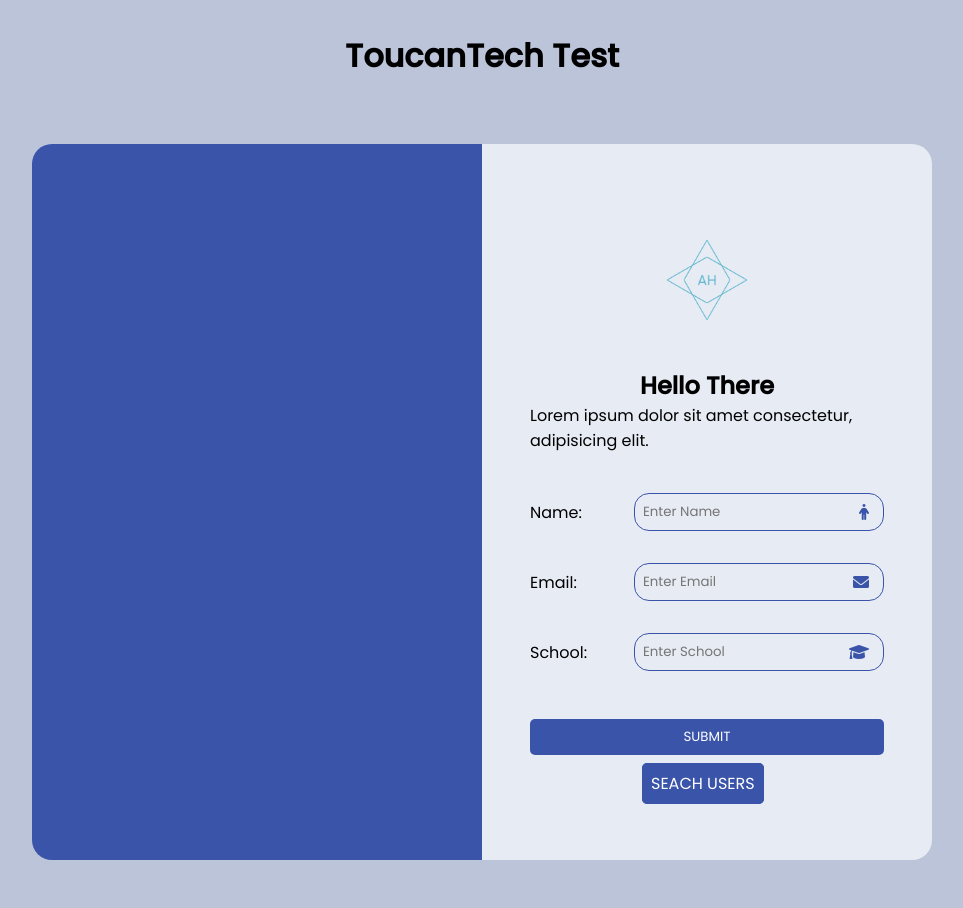
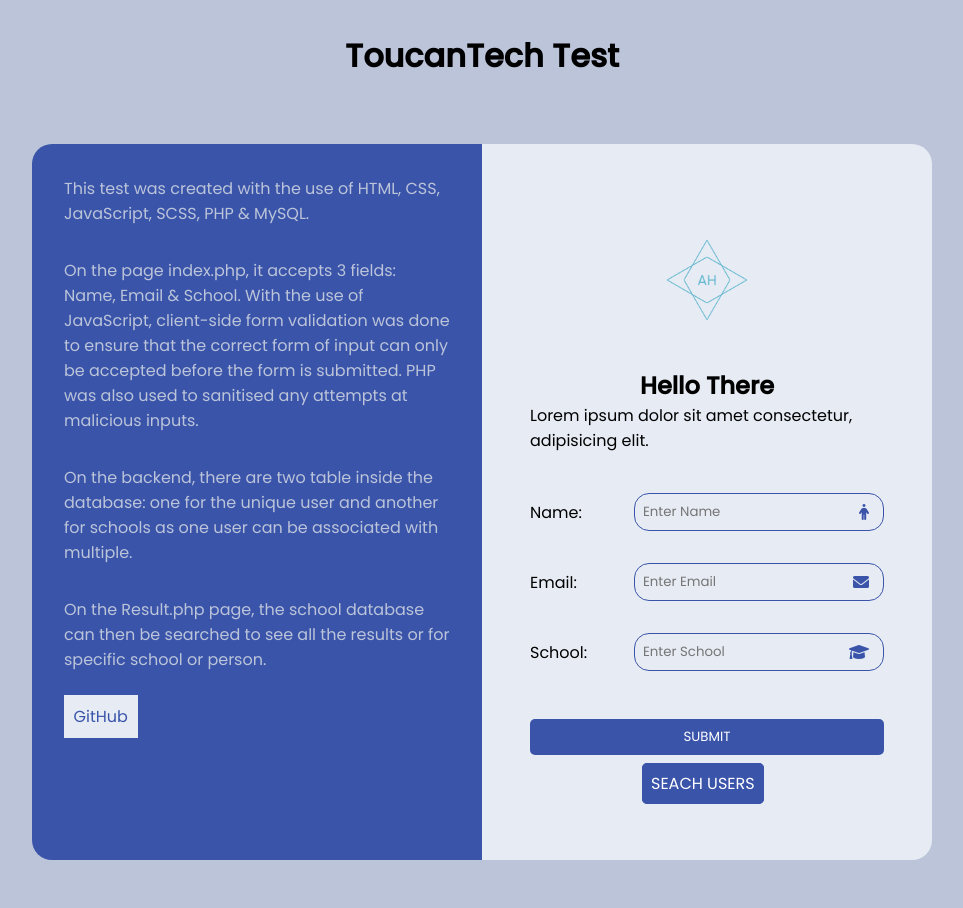
Before and after one commit to Dev-Alex23/ToucanTech-Test, a PHP site: page / in a window 1280 px wide. Shown: the whole page, without its empty margins (158-1121 px from the left). Run offline with PHP 8.4, Linux system fonts and the light colour scheme; a stand-in replaces the project's code that opens the database connection.

```diff
--- a/css/style.css
+++ b/css/style.css
@@ -34,6 +34,29 @@ body {
 .test .form .color-block {
   background-color: #3a54aa;
   border-radius: 20px 0 0 20px;
+}
+
+.test .form .color-block .instruction p {
+  padding: 2rem 2rem 0 2rem;
+  color: #bbc4d9;
+}
+
+.test .form .color-block .instruction .github-link {
+  padding: 2rem 2rem 0 2rem;
+}
+
+.test .form .color-block .instruction .github-link a {
+  padding: 0.6rem;
+  background-color: #e7ecf4;
+  text-decoration: none;
+  color: #3a54aa;
+  -webkit-transition: all 0.4s ease-in-out;
+  transition: all 0.4s ease-in-out;
+}
+
+.test .form .color-block .instruction .github-link a:hover {
+  background-color: #192e70;
+  color: #bbc4d9;
 }
 
 .test .form .container {
--- a/index.php
+++ b/index.php
@@ -19,7 +19,24 @@ include('.config.php');
     <h1>ToucanTech Test</h1>
 
     <div class="form">
-      <div class="color-block"></div>
+      <div class="color-block">
+        <div class="instruction">
+          <p>This test was created with the use of HTML, CSS, JavaScript, SCSS, PHP & MySQL.</p>
+          <p>On the page index.php, it accepts 3 fields: Name, Email & School.
+            With the use of JavaScript, client-side form validation was done to ensure that the correct form of input
+            can
+            only be accepted before the form is submitted. PHP was also used to sanitised any attempts at malicious
+            inputs.
+          </p>
+          <p>On the backend, there are two table inside the database: one for the unique user and another for schools as
+            one user can be associated with multiple.</p>
+          <p>On the Result.php page, the school database can then be searched to see all the results or for
+            specific school or person. </p>
+          <div class="github-link">
+            <a href="https://github.com/Dev-Alex23/ToucanTech-Test" target="blank">GitHub</a>
+          </div>
+        </div>
+      </div>
       <div class="container">
         <div class="logo">
           <img src="./images/logo.png" alt="" />
@@ -50,6 +67,13 @@ include('.config.php');
               <option value="London South Bank" />
               <option value="York Castle High" />
               <option value="London School of Economics" />
+              <option value="University of Wales" />
+              <option value="London Metropolitan University" />
+              <option value="Loughborough University" />
+              <option value="University of Manchester" />
+              <option value="University of Leicester" />
+              <option value="University of Leeds" />
+              <option value="Cardiff University" />
             </datalist>
           </div>
           <input type="submit" value="Submit" id="submit" />
--- a/js/index.js
+++ b/js/index.js
@@ -23,9 +23,9 @@ form.addEventListener("submit", (e) => {
   if (named.value === "" || named.value === null) {
     message.push("a name is required");
   }
-  // if (email.value === "" || email.value === null || email.value.match(emailFormat)) {
-  //   message.push("Please Enter a valid email");
-  // }
+  if (email.value === "" || email.value === null) {
+    message.push("Please Enter a valid email");
+  }
   if (school.value === "" || school.value === null) {
     message.push("select a school");
   }
--- a/scss/style.scss
+++ b/scss/style.scss
@@ -31,6 +31,29 @@ body {
     .color-block {
       background-color: #3a54aa;
       border-radius: 20px 0 0 20px;
+
+      .instruction {
+        p {
+          padding: 2rem 2rem 0 2rem;
+          color: #bbc4d9;
+        }
+
+        .github-link {
+          padding: 2rem 2rem 0 2rem;
+          a {
+            padding: 0.6rem;
+            background-color: #e7ecf4;
+            text-decoration: none;
+            color: #3a54aa;
+            transition: all 0.4s ease-in-out;
+
+            &:hover {
+              background-color: #192e70;
+              color: #bbc4d9;
+            }
+          }
+        }
+      }
     }
     .container {
       background-color: #e7ecf4;
```
Also changed, not shown: config.php (+18 -18 lines), 1 other file.
